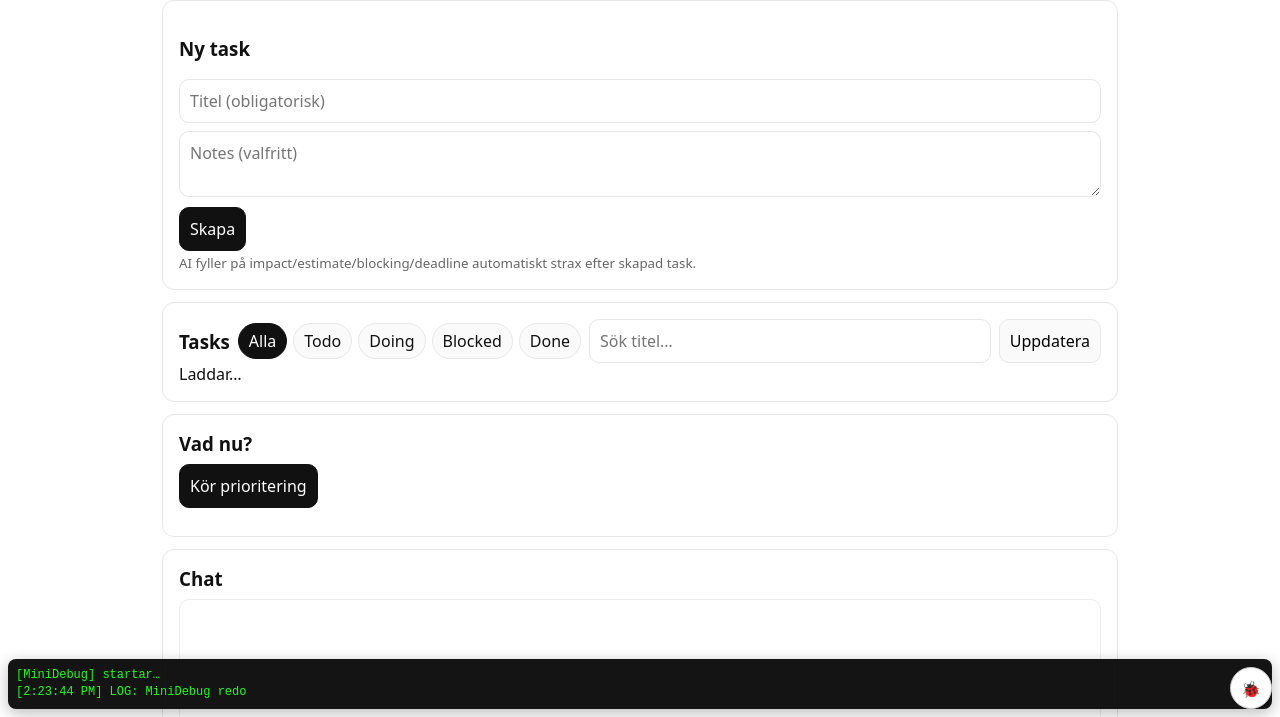
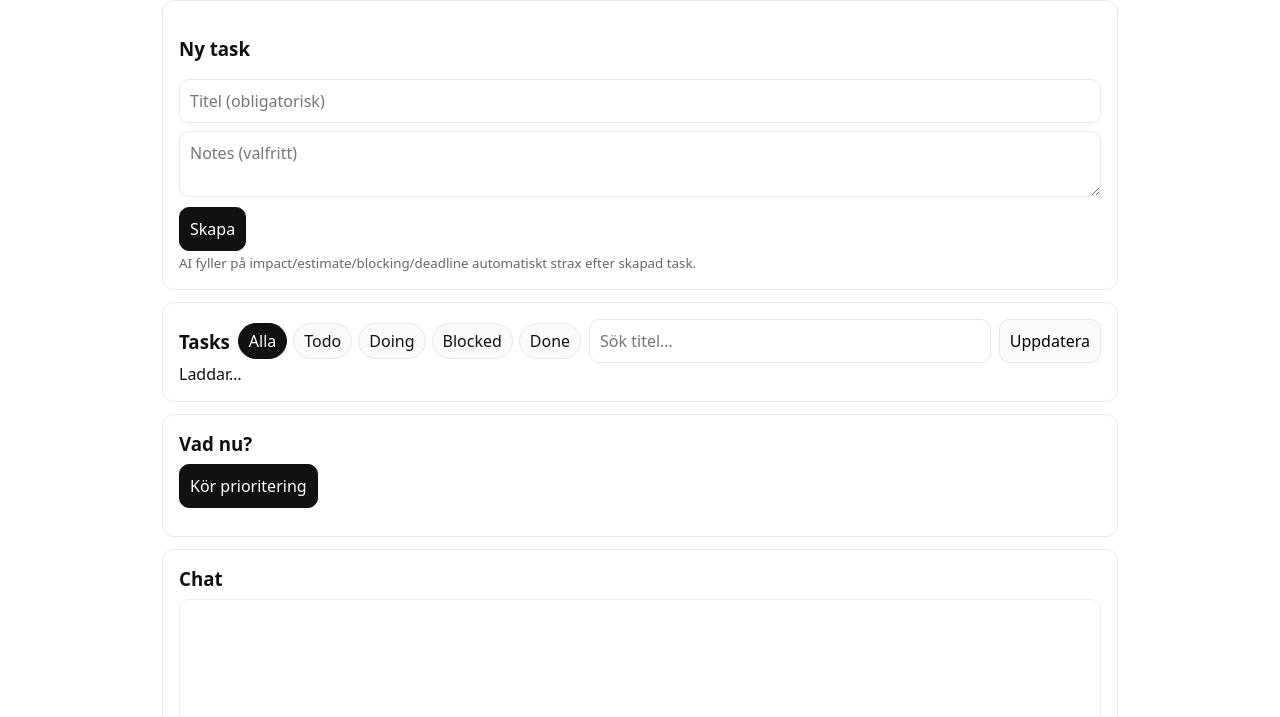
Before and after one commit to Antonora/Clerkr, a website: page index.html in a window 1280 px wide. Shown: the part 83-800 px from the top of the page. Drawn offline with Linux system fonts and the light colour scheme.

Commit message:
Update index.html

```diff
--- a/index.html
+++ b/index.html
@@ -468,58 +468,5 @@ chatInput.addEventListener('keydown', (e)=>{ if(e.key==='Enter') sendChat(); });
 
 
 </script>
-<script id="minidebug">
-(function(){
-  try {
-    // Panel
-    var box = document.createElement('div');
-    box.id = 'debugBox';
-    box.style.cssText = 'position:fixed;left:8px;right:8px;bottom:8px;max-height:40vh;overflow:auto;background:#000;color:#0f0;font:12px/1.4 ui-monospace,monospace;padding:8px;border-radius:8px;opacity:.92;z-index:2147483647;display:block;box-shadow:0 4px 16px rgba(0,0,0,.3)';
-    box.innerHTML = '[MiniDebug] startar…<br/>';
-    document.body.appendChild(box);
-
-    // Toggle-knapp
-    var btn = document.createElement('button');
-    btn.textContent = '🐞';
-    btn.title = 'Visa/Dölj debug';
-    btn.style.cssText = 'position:fixed;right:8px;bottom:8px;width:42px;height:42px;border-radius:50%;border:1px solid #ccc;background:#fff;z-index:2147483647';
-    btn.onclick = function(){
-      box.style.display = (box.style.display === 'none') ? 'block' : 'none';
-    };
-    document.body.appendChild(btn);
-
-    function fmtArg(a){
-      if (a instanceof Error) return a.stack || a.message;
-      if (typeof a === 'object') { try { return JSON.stringify(a); } catch { return String(a); } }
-      return String(a);
-    }
-    function logLine(type, args){
-      var d = new Date().toLocaleTimeString();
-      box.innerHTML += '['+d+'] '+type+': '+args.map(fmtArg).join(' ')+'<br/>';
-      box.scrollTop = box.scrollHeight;
-    }
-
-    // Exponera helpers globalt
-    window.__debugShow = function(on){ box.style.display = on ? 'block' : 'none'; };
-    window.__debugClear = function(){ box.innerHTML = ''; };
-
-    // Hooka console + globala fel
-    var origLog = console.log.bind(console);
-    var origErr = console.error.bind(console);
-    console.log = function(){ origLog.apply(console, arguments); logLine('LOG', Array.from(arguments)); };
-    console.error = function(){ origErr.apply(console, arguments); logLine('ERR', Array.from(arguments)); };
-    window.addEventListener('error', function(e){ logLine('ONERROR', [e.message]); });
-    window.addEventListener('unhandledrejection', function(e){
-      var r = e.reason;
-      logLine('REJECT', [r && (r.message || r.stack || String(r))]);
-    });
-
-    console.log('MiniDebug redo');
-  } catch (e) {
-    // Sista utväg på mobil: visa ett alert
-    alert('MiniDebug failed: ' + (e && e.message));
-  }
-})();
-</script>
 </body>
 </html>
```
